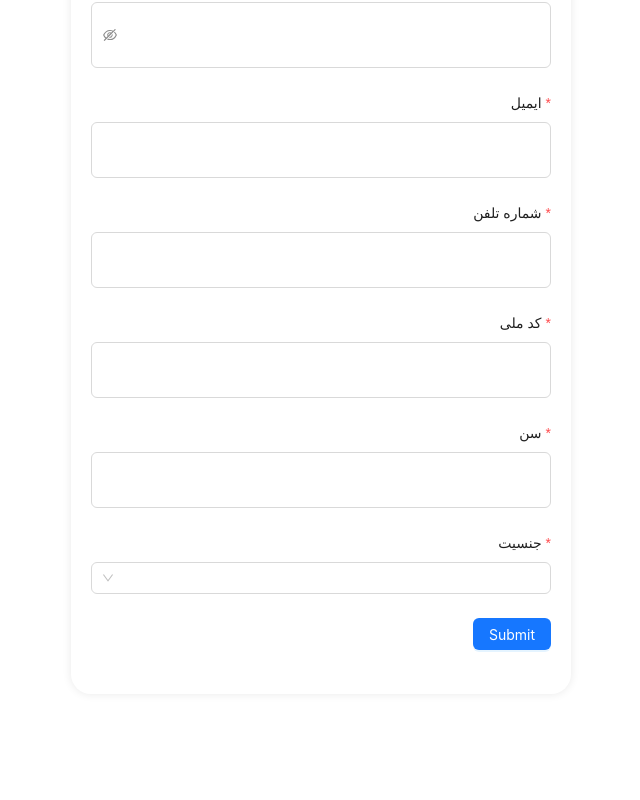
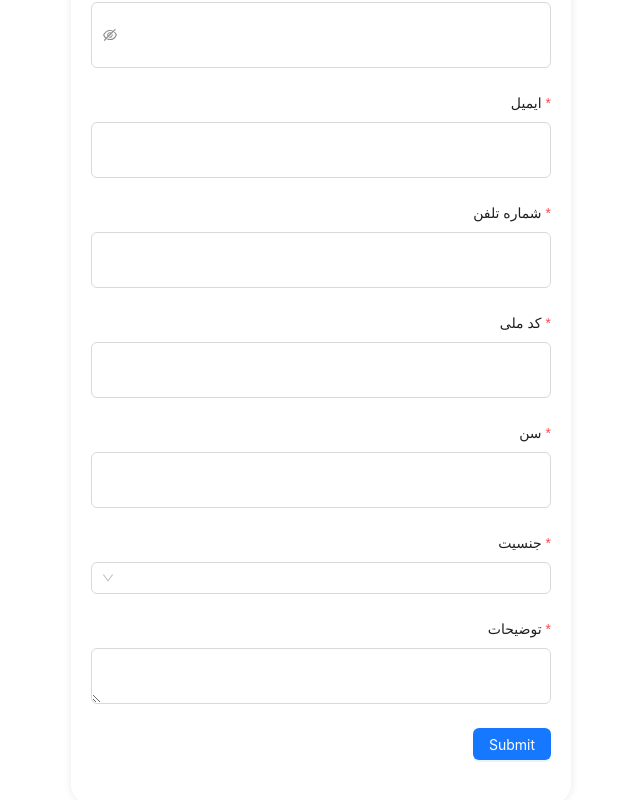
Before and after one commit to elham-zahir/builded-form, a React (Create React App) app: page / in a window 1280 px wide. Shown: the part 588-1388 px from the top of the page, without its empty margins (319-959 px from the left). Built offline with nearby package versions, Linux system fonts and the light colour scheme.

Commit message:
create text area input

```diff
--- a/src/App.tsx
+++ b/src/App.tsx
@@ -10,6 +10,7 @@ import nationalCodeValidation from "national-code-validation";
 import NationalCodeInput from "./components/nationalCodeInput";
 import AgeInput from "./components/ageInput";
 import GenderSelection from "./components/gender";
+import TextAreaInput from "./components/textArea";
 
 function App() {
   const [form] = Form.useForm();
@@ -50,6 +51,8 @@ function App() {
 
         <GenderSelection name="gender" label="جنسیت" />
 
+        <TextAreaInput name="description" label="توضیحات" />
+
         <Form.Item label={null}>
           <Button type="primary" htmlType="submit">
             Submit
--- /dev/null
+++ b/src/components/textArea/index.tsx
@@ -0,0 +1,28 @@
+import { Form } from "antd";
+import React from "react";
+import { requiredValidation } from "../../utils/validator";
+import TextArea from "antd/es/input/TextArea";
+
+interface IProps {
+  name: string;
+  label: string;
+}
+
+function TextAreaInput({ name, label }: IProps) {
+  return (
+    <Form.Item
+      label={label}
+      name={name}
+      rules={[
+        {
+          required: true,
+          message: requiredValidation(),
+        },
+      ]}
+    >
+      <TextArea rows={8} />
+    </Form.Item>
+  );
+}
+
+export default TextAreaInput;
```
Also changed, not shown: src/components/textArea/index.module.scss (added).
